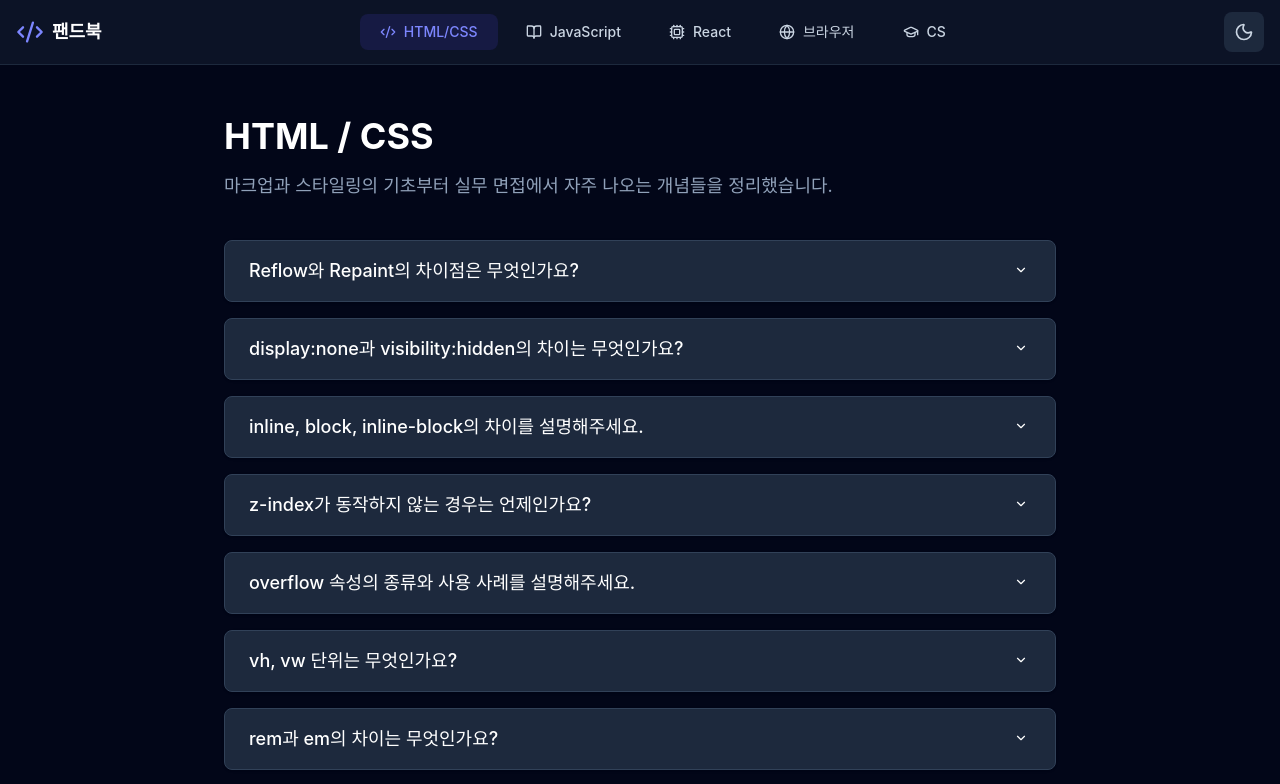
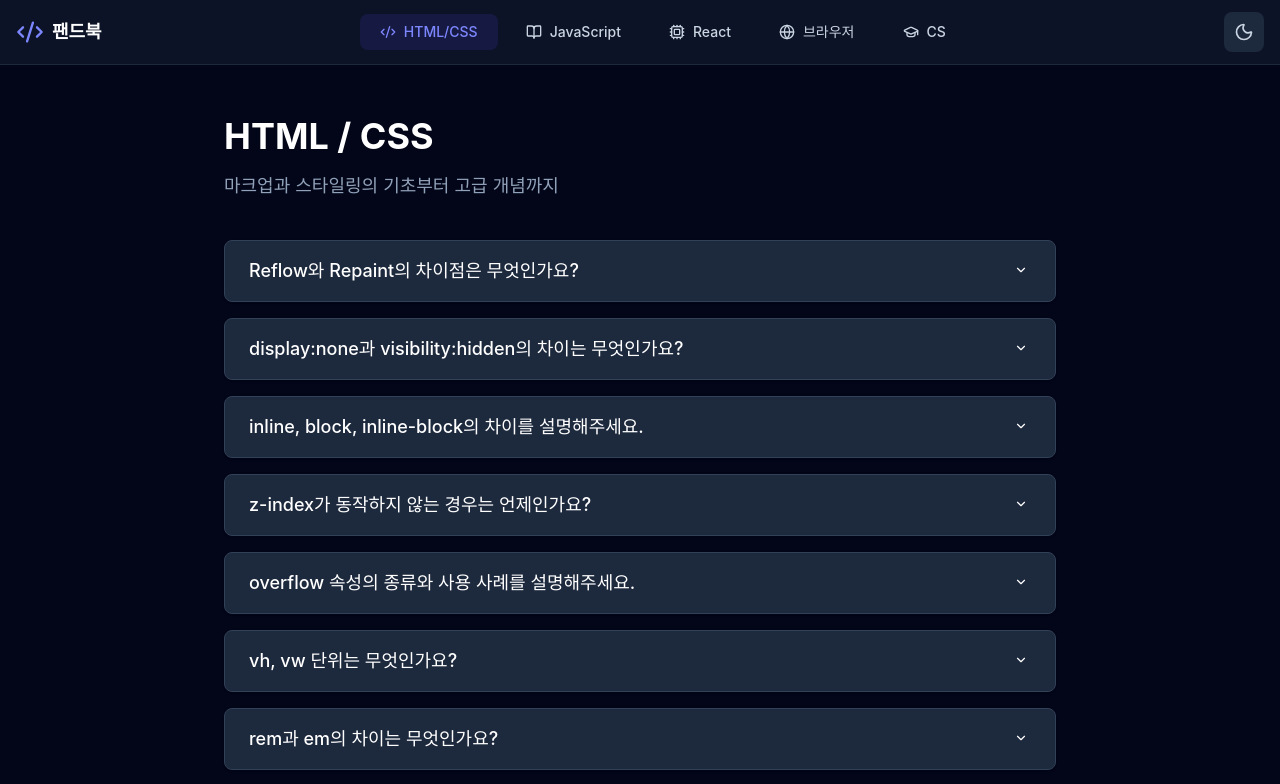
Before and after one commit to SJY08/FEndbook, a React (Vite) app: page /html-css in a window 1280 px wide. Shown: the top 784 px of the page. Built offline with nearby package versions, Linux system fonts and the light colour scheme.

Commit message:
feat :: 소개 설명 수정

```diff
--- a/src/features/html-css/ui/HtmlCssHeader.tsx
+++ b/src/features/html-css/ui/HtmlCssHeader.tsx
@@ -13,9 +13,7 @@ export function HtmlCssHeader() {
         >
             <h1 className="text-4xl font-bold text-slate-900 dark:text-white mb-3">HTML / CSS</h1>
 
-            <p className="text-lg text-slate-600 dark:text-slate-400">
-                마크업과 스타일링의 기초부터 실무 면접에서 자주 나오는 개념들을 정리했습니다.
-            </p>
+            <p className="text-lg text-slate-600 dark:text-slate-400">마크업과 스타일링의 기초부터 고급 개념까지</p>
         </motion.div>
     )
 }
```
